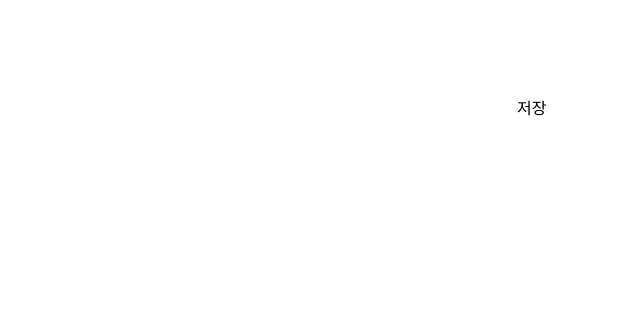
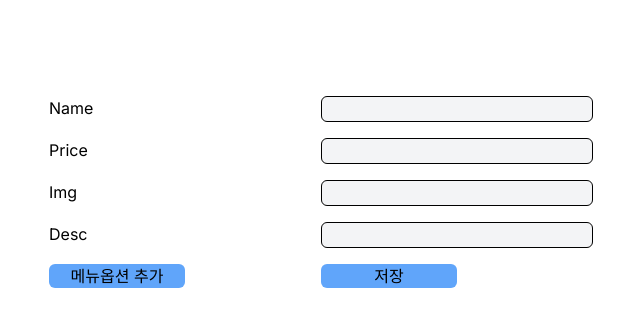
Before and after one commit to SCIT44-1Kumi/bacs, a Next.js app in the folder src/main/frontend/: page /menu/new in a window 1280 px wide. Shown: the top 326 px of the page, without its empty margins (47-687 px from the left). Built offline with nearby package versions, Linux system fonts and the light colour scheme.

Commit message:
메뉴 추가 화면 프론트엔드 작업 1차 완료
Signed-off-by: Hwikun <leah8608@gmail.com>

```diff
--- a/src/main/frontend/next.config.js
+++ b/src/main/frontend/next.config.js
@@ -11,7 +11,9 @@ const nextConfig = {
       },
     ];
   },
-
+  experimental: {
+    appDir: false,
+  },
 }
 
 module.exports = nextConfig;
--- a/src/main/frontend/package.json
+++ b/src/main/frontend/package.json
@@ -24,6 +24,7 @@
     "postcss": "8.4.28",
     "react": "18.2.0",
     "react-dom": "18.2.0",
+    "react-hook-form": "^7.45.4",
     "react-i18next": "^13.1.2",
     "tailwindcss": "3.3.3",
     "typescript": "5.1.6"
--- a/src/main/frontend/pages/index.tsx
+++ b/src/main/frontend/pages/index.tsx
@@ -16,15 +16,18 @@ export interface IUser {
   createdAt: string
 }
 
-
 const Home = () => {
   const {t} = useTranslation();
   const [users, setUsers] = useState<IUser[]>();
   useEffect(() => {
     (async () => {
-      const { data } = await axios.get('/member/getUserList');
-      console.log(data);
-      setUsers(data);
+      const result = await axios.get('/member/getUserList');
+      // $.ajax({
+      // url: '/member/getUserList',
+      // })
+
+      console.log(result);
+      setUsers(result.data);
   })();
   }, [])
   return (
@@ -32,15 +35,14 @@ const Home = () => {
       <div className={`col-span-2`}>
         <Link href={"/"}>B A C S</Link>
       </div>
-      <div>{t("Japanese")}</div>
-      <div>{t("products")}</div>
+      <div>{t("home.Japanese")}</div>
+      <div>{t("home.products")}</div>
       {users?.map(user => (
         <div key={user.userId} className={`grid grid-cols-2 min-w-full col-span-2 place-content-evenly`}>
           <span>{user.userId}</span>
           <span>{user.email}</span>
         </div>
-      )
-
+        )
       )}
     </div>
   )
--- a/src/main/frontend/pages/menu/new.tsx
+++ b/src/main/frontend/pages/menu/new.tsx
@@ -1,12 +1,54 @@
+
+import axios from "axios";
+import { useForm } from "react-hook-form";
+import { useRouter } from "next/router";
+import { useState } from "react";
+
+type ICreateMenu = {
+	menuName: string,
+	menuPrice: number,
+	menuImg: string,
+	menuDesc: string,
+	optionName: string,
+	optionValue: string,
+	optionPrice: number,
+}
 const CreateMenuForm = () => {
-	const onSubmit = () => {
-
+	const { register, handleSubmit } = useForm<ICreateMenu>();
+	const router = useRouter();
+	const [options, setOptions] = useState<number>(0);
+	const onSubmit = async (data: ICreateMenu) => {
+		await axios.post('/menu/menuForm', {data});
+		await router.push("/");
+		return;
+	}
+	const onClickAddOption = () => {
+		setOptions(perv => perv + 1);
 	}
 	return <div>
-		<form action="" method="post">
-			<input type="text" name={`menuName`} />
-			<input type="text" name={`menuPrice`}/>
-			<input type="submit" value="저장" />
+		<form onSubmit={handleSubmit(onSubmit)} className={`grid grid-cols-2 place-content-center w-1/2 gap-y-4 `}>
+			<label htmlFor="menuName">Name</label>
+			<input className={`border border-black bg-gray-100 rounded-md`} id={`menuName`} type="text" {...register("menuName", { required: true })} />
+			<label htmlFor="menuPrice">Price</label>
+			<input className={`border border-black bg-gray-100 rounded-md`} id={`menuPrice`} type="number" {...register("menuPrice", { required: true })}/>
+			<label htmlFor="menuImg">Img</label>
+			<input className={`border border-black bg-gray-100 rounded-md`} id={`menuImg`} type="string" {...register("menuImg", { required: false })}/>
+			<label htmlFor="menuDesc">Desc</label>
+			<input className={`border border-black bg-gray-100 rounded-md`} id={`menuDesc`} type="string" {...register("menuDesc", { required: false })}/>
+			<input className={`bg-blue-400 rounded-md w-1/2`} onClick={onClickAddOption} id={`addOption`} type="button" value="메뉴옵션 추가" />
+			{options != 0 && [...Array(options)].map((n, index) => {
+				return (
+					<div key={index} className={`col-span-2 grid grid-cols-2 gap-2 place-items-center border border-gray-300 rounded-md`}>
+						<label htmlFor={`optionName`}>optionName</label>
+						<input className={`bg-gray-100 rounded-md border-black border`} id={`optionName`} {...register("optionName", { required: false })} type="text" />
+						<label htmlFor={`optionValue`}>optionValue</label>
+						<input className={`bg-gray-100 rounded-md border-black border`} id={`optionValue`} {...register("optionValue", { required: false })} type="text" />
+						<label htmlFor={`optionValue`}>optionPrice</label>
+						<input className={`bg-gray-100 rounded-md border-black border`} id={`optionPrice`} {...register("optionPrice", { required: false })} type="number" />
+					</div>
+				)
+			})}
+			<input className={`bg-blue-400 rounded-md w-1/2`} id={`submit`} type="submit" value="저장" />
 		</form>
 	</div>
 }
```
Also changed, not shown: 1 other file (tests, documents, lock files or other folders).
